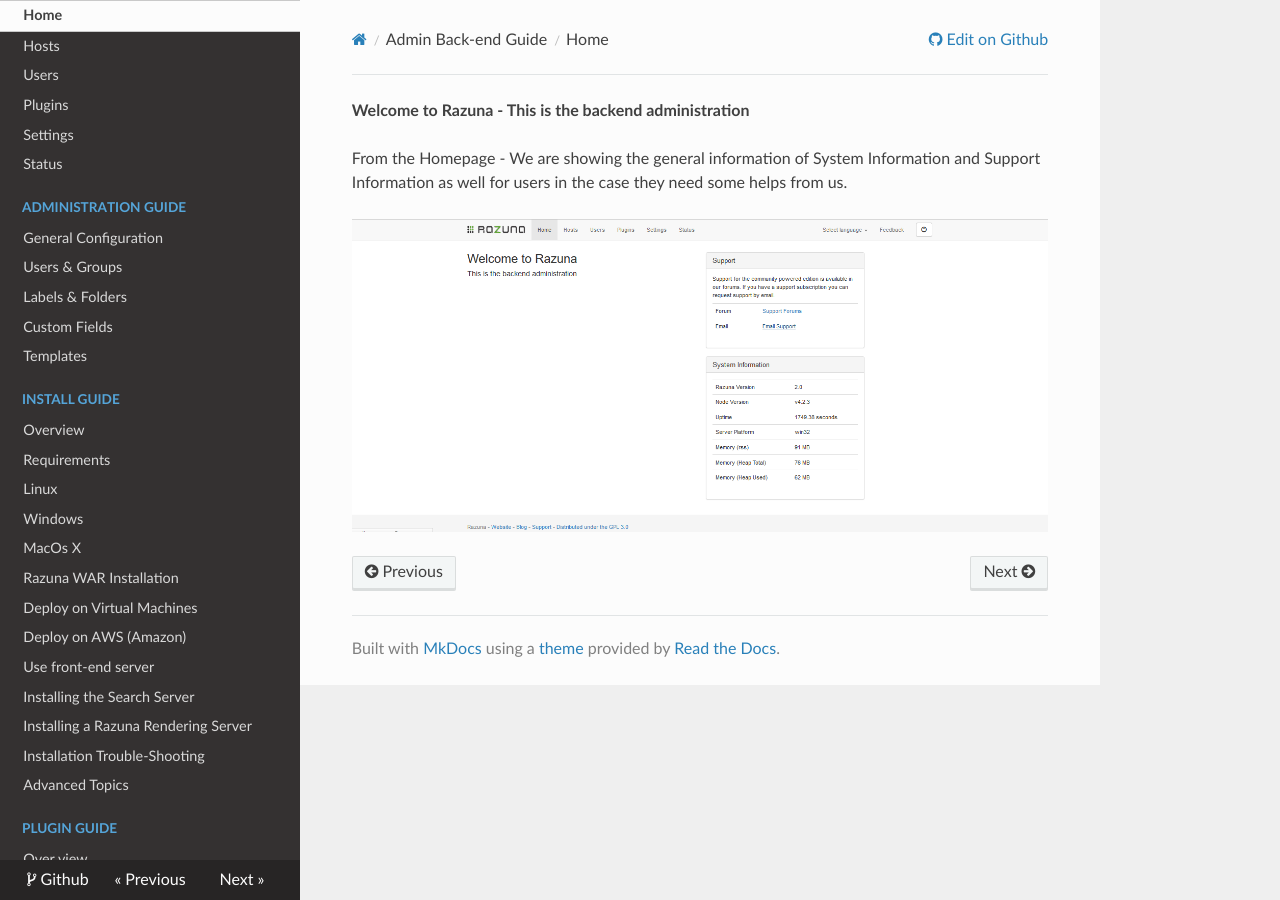
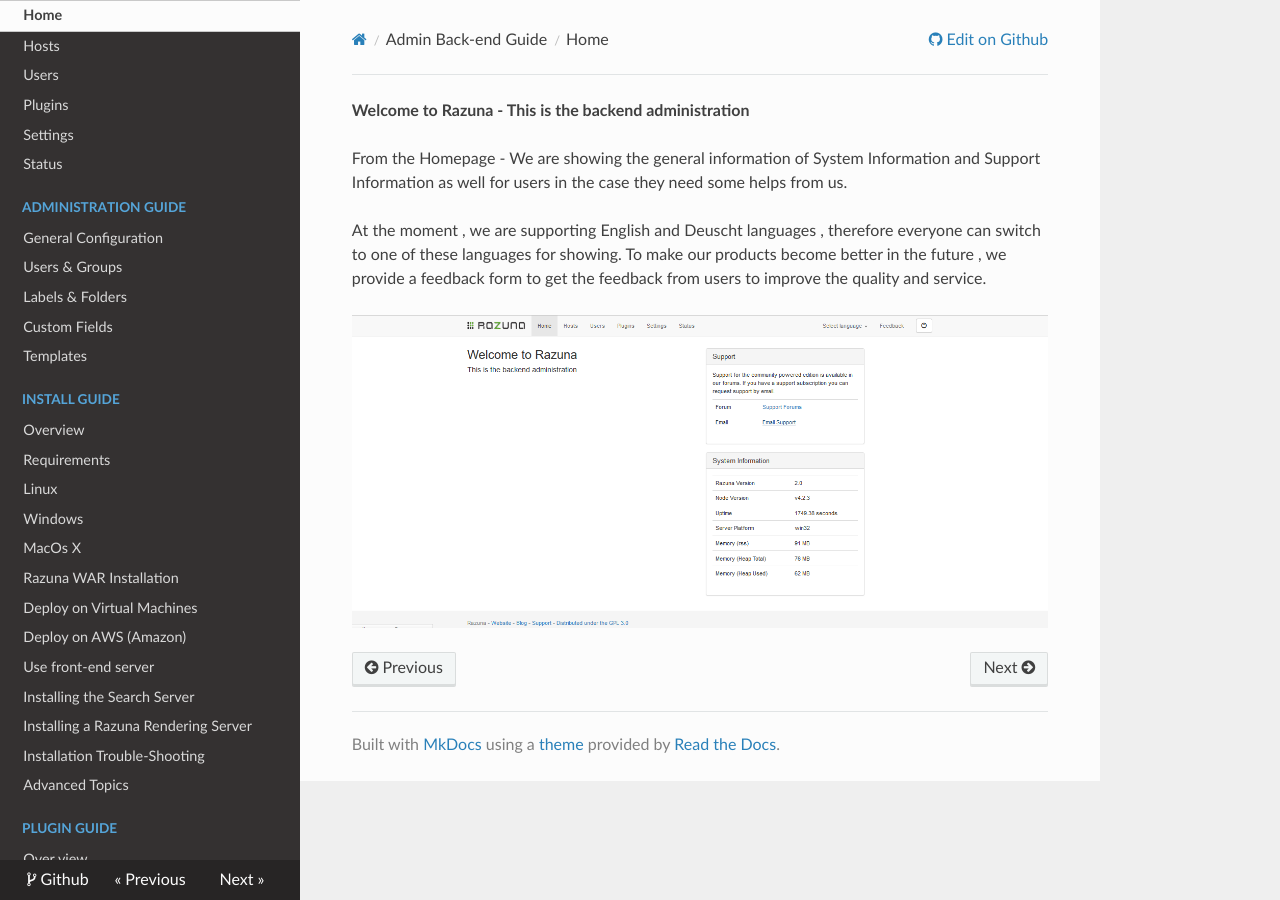
Before and after one commit to razuna/razuna-docs, an MkDocs documentation site: the page built from docs/Admin_backen_2.0/Home.md, in a window 1280 px wide. Built offline with MkDocs 1.6.1, drawn with Linux system fonts in a browser that asks for light colours; nearby versions of some CDN libraries; old or Windows-style settings are respelled for this version of MkDocs.

Commit message:
Update content for Home page in backend

```diff
--- a/docs/Admin_backen_2.0/Home.md
+++ b/docs/Admin_backen_2.0/Home.md
@@ -2,4 +2,6 @@
 
 From the Homepage - We are showing the general information of System Information and Support Information as well for users in the case they need some helps from us.
 
+At the moment , we are supporting English and Deuscht languages , therefore everyone can switch to one of these languages for showing. To make our products become better in the future , we provide a feedback form to get the feedback from users to improve the quality and service.
+
 ![](/Admin_backen_2.0/img/backend_Home_1.png)
```
